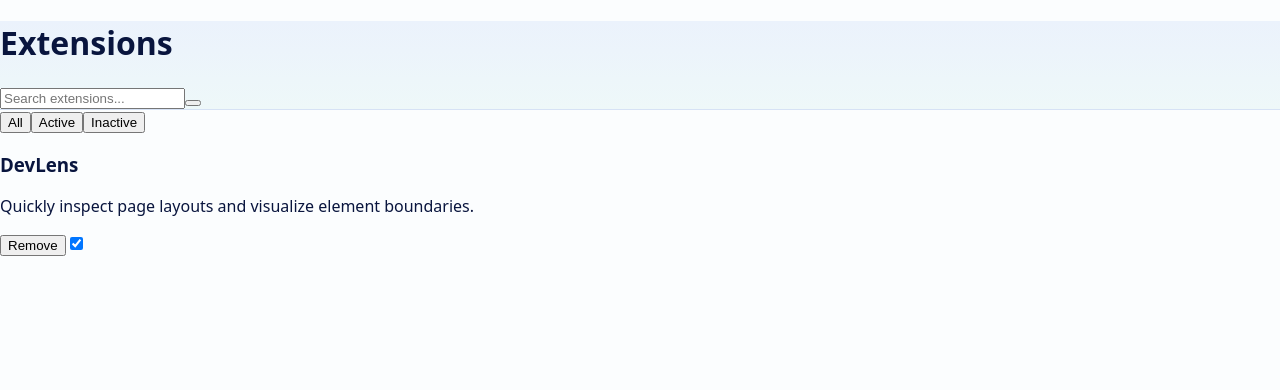
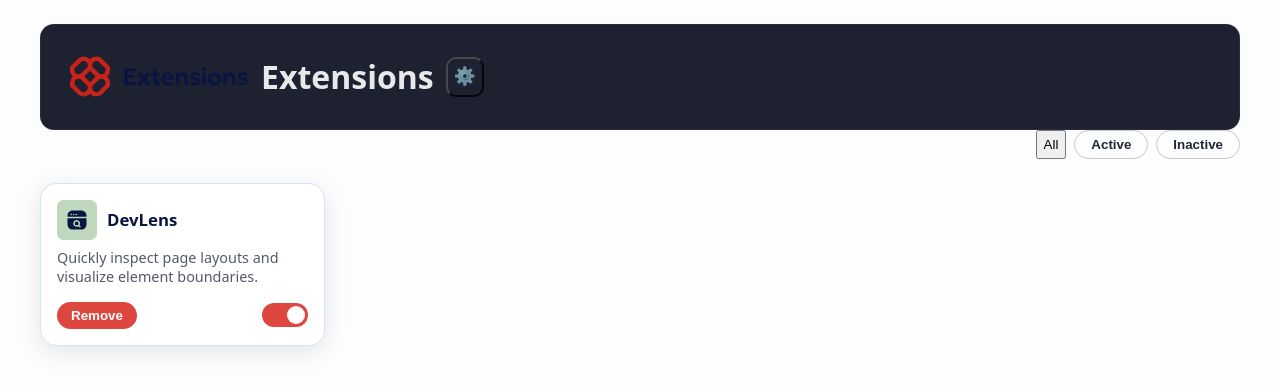
Before and after one commit to chamorrolorenzo/Browser-Extensions, a React (Vite) app: page / in a window 1280 px wide. Shown: the top 390 px of the page. Built offline with nearby package versions, Linux system fonts and the light colour scheme; the HTML template or start-up script is replaced by a standard one.

Commit message:
agregamos css

```diff
--- a/index.html
+++ b/index.html
@@ -4,7 +4,7 @@
     <meta charset="UTF-8" />
     <link rel="icon" type="image/svg+xml" href="/vite.svg" />
     <meta name="viewport" content="width=device-width, initial-scale=1.0" />
-    <title>clase 23</title>
+    <title>browser</title>
   </head>
   <body>
     <div id="root"></div>
--- a/src/App.jsx
+++ b/src/App.jsx
@@ -1,16 +1,17 @@
 import React from "react";
 import "./style/index.css";
+import logoDevLens from "./assets/logo-devlens.svg";
+import logo from "./assets/logo.svg"
 
 export default function App() {
   return (
-    <div className="appcontainer">
+    <div className="app-container">
       {/* Encabezado principal con el buscador y el ícono de configuración */}
       <header className="header">
+        <div className="logo-box"></div>
+        <img src={logo} alt="Extension-logo" />
         <h1 className="logo">Extensions</h1>
-        <input type="text"
-          placeholder="Search extensions..."
-          className="search-bar"></input>
-        <button className="settings-btn"></button>
+                <button className="settings-btn">⚙️</button>
       </header>
 
 {/* Filtros de estado: All / Active / Inactive */}
@@ -24,11 +25,12 @@
       <main className="extensions-list">
         {/* Cada “tarjeta” es una extensión individual */}
         <div className="extension-card">
-          <h3 className="extension-title">DevLens</h3>
+          <h3 className="extension-title">
+          <img src={logoDevLens} alt="DevLens logo" className="devlens" /> DevLens</h3>
           <p className="extension-desc">Quickly inspect page layouts and visualize element boundaries.</p>
           <div className="extension-actions">
             <button className="remove-btn">Remove</button>
-            <label className="swich">
+            <label className="switch">
               <input type="checkbox" defaultChecked />
               <span className="slider"></span>
             </label>
--- /dev/null
+++ b/src/main.jsx
@@ -0,0 +1,11 @@
+// src/main.jsx
+import React from "react";
+import ReactDOM from "react-dom/client";
+import App from "./App.jsx";
+import "./style/index.css";
+
+ReactDOM.createRoot(document.getElementById("root")).render(
+  <React.StrictMode>
+    <App />
+  </React.StrictMode>
+);
--- a/src/style/index.css
+++ b/src/style/index.css
@@ -1,5 +1,5 @@
-:root{
-  /* Neutral */
+/* ====== VARIABLES GLOBALES ====== */
+:root {
   --neutral-900: hsl(227, 75%, 14%);
   --neutral-800: hsl(226, 25%, 17%);
   --neutral-700: hsl(225, 23%, 24%);
@@ -7,104 +7,235 @@
   --neutral-300: hsl(0, 0%, 78%);
   --neutral-200: hsl(217, 61%, 90%);
   --neutral-100: hsl(0, 0%, 93%);
-  --neutral-0:   hsl(200, 60%, 99%);
-
-  /* Red */
+  --neutral-0: hsl(200, 60%, 99%);
   --red-400: hsl(3, 86%, 64%);
   --red-500: hsl(3, 71%, 56%);
   --red-700: hsl(3, 77%, 44%);
-
-  /* Gradients */
   --gradient-light: linear-gradient(180deg, #EBF2FC 0%, #EEF8F9 100%);
-  --gradient-dark:  linear-gradient(180deg, #040918 0%, #091540 100%);
-
-  /* Typography */
-  --font-sans: "Noto Sans", system-ui, -apple-system, Segoe UI, Roboto, Ubuntu, Cantarell, "Helvetica Neue", Arial, "Noto Sans", "Apple Color Emoji", "Segoe UI Emoji";
-  --font-size-body: 16px;
-
-  /* Layout helpers */
-  --container-mobile: 375px; /* ancho de referencia */
-  --container-desktop: 1440px; /* ancho de referencia */
+  --gradient-dark: linear-gradient(180deg, #040918 0%, #091540 100%);
   --radius-lg: 12px;
   --radius-xl: 16px;
-  --shadow-sm: 0 1px 2px rgba(0,0,0,.06);
-  --shadow-md: 0 6px 24px rgba(0,0,0,.10);
+  --shadow-md: 0 6px 24px rgba(0,0,0,0.1);
+  --font-sans: "Noto Sans", system-ui, -apple-system, Segoe UI, Roboto, Ubuntu, Cantarell, "Helvetica Neue", Arial;
 }
 
-html{ font-size: 100%; }
-body{
+/* ====== REGLAS GENERALES ====== */
+html, body {
   margin: 0;
   font-family: var(--font-sans);
-  font-size: var(--font-size-body);
   color: var(--neutral-900);
   background: var(--neutral-0);
-  -webkit-font-smoothing: antialiased;
-  -moz-osx-font-smoothing: grayscale;
+  min-height: 100vh;
 }
 
-/* Contenedor responsivo */
-.container{
-  width: 100%;
-  max-width: 1200px; /* ajustable */
-  margin-inline: auto;
-  padding-inline: 16px;
+/* ====== CONTENEDOR PRINCIPAL ====== */
+.app-container {
+  max-width: 1200px;
+  margin: 0 auto;
+  padding: 24px;
 }
 
-/* Tarjeta base */
-.card{
+/* ====== HEADER ====== */
+/* ===== HEADER ===== */
+.header {
+  display: flex;
+  align-items: center;
+  gap: 12px;
+  background: hsl(226, 25%, 15%);
+  border-radius: 14px;
+  padding: 10px 18px;
+  box-shadow: inset 0 0 0 1px rgba(255,255,255,0.05);
+}
+
+/* logo + texto juntos */
+.logo-box {
+  display: flex;
+  align-items: center;
+  gap: 8px;
+}
+
+.logo-img {
+  width: 26px;
+  height: 26px;
+}
+
+.logo {
+  color: white;
+  font-weight: 600;
+  opacity: 0.9;
+ }
+
+
+/* botón de configuración */
+.settings-btn {
+  background: transparent;
+  border-radius: 10px;
+  color: white;
+  font-size: 1.1rem;
+  cursor: pointer;
+  opacity: 0.8;
+  transition: opacity 0.2s;
+  height: 40px;
+
+}
+
+.settings-btn:hover {
+  opacity: 1;
+}
+/* ====== FILTROS ====== */
+.filters {
+  display: flex;
+  justify-content: flex-end;
+  gap: 8px;
+  margin-bottom: 24px;
+}
+
+.filter {
+  background: transparent;
+  border: 1px solid var(--neutral-300);
+  border-radius: 999px;
+  padding: 6px 16px;
+  cursor: pointer;
+  font-weight: 600;
+  transition: all 0.3s;
+  color: var(--neutral-800);
+}
+
+.filter:hover {
+  border-color: var(--neutral-600);
+}
+
+.filter.active {
+  background: var(--red-500);
+  border-color: var(--red-500);
+  color: white;
+}
+
+/* ====== LISTA DE EXTENSIONES ====== */
+.extensions-list {
+  display: grid;
+  grid-template-columns: repeat(auto-fill, minmax(260px, 1fr));
+  gap: 20px;
+}
+
+/* ====== TARJETA DE EXTENSIÓN ====== */
+.extension-card {
+
   background: white;
   border: 1px solid var(--neutral-200);
   border-radius: var(--radius-xl);
-  box-shadow: var(--shadow-sm);
   padding: 16px;
+  box-shadow: var(--shadow-md);
+  display: flex;
+  flex-direction: column;
+  justify-content: space-between;
 }
 
-/* Botones */
-.btn{
-  display: inline-flex; align-items: center; justify-content: center;
-  gap: 8px; height: 40px; padding: 0 16px;
-  border-radius: 999px; border: 1px solid transparent;
-  font-weight: 600; cursor: pointer; text-decoration: none;
+.devlens{
+  width: 40px;
+  height: 40px;
+  display: block;
+
 }
-.btn-primary{
+
+.extension-title {
+  display: flex;
+  align-items: center;
+  gap: 10px;
+  margin: 0 0 8px 0;
+  font-weight: 700;
+  font-size: 1.05rem;
+}
+
+.extension-desc {
+  margin: 0 0 16px 0;
+  color: var(--neutral-600);
+  font-size: 0.9rem;
+}
+
+/* ====== ACCIONES (Remove + Switch) ====== */
+.extension-actions {
+  display: flex;
+  justify-content: space-between;
+  align-items: center;
+}
+
+.remove-btn {
   background: var(--red-500);
   color: white;
+  border: none;
+  border-radius: 999px;
+  padding: 6px 14px;
+  font-weight: 600;
+  cursor: pointer;
+  transition: background 0.2s;
 }
-.btn-primary:hover{ background: var(--red-700); }
-.btn-outline{
-  background: transparent; color: var(--neutral-800);
-  border-color: var(--neutral-300);
+
+.remove-btn:hover {
+  background: var(--red-700);
 }
-.btn-outline:hover{ border-color: var(--neutral-600); color: var(--neutral-900); }
 
-/* Badges/estado */
-.badge{ display:inline-block; padding:4px 10px; border-radius:999px; font-size:12px; }
-.badge-success{ background: var(--neutral-200); color: var(--neutral-800); }
-.badge-danger{ background: var(--red-400); color: white; }
+/* ====== SWITCH ON/OFF ====== */
+.switch {
+  position: relative;
+  display: inline-block;
+  width: 46px;
+  height: 24px;
+}
 
-/* Header simple */
-.header{
-  background: var(--gradient-light);
-  border-bottom: 1px solid var(--neutral-200);
+.switch input {
+  opacity: 0;
+  width: 0;
+  height: 0;
 }
-.header-inner{ display:flex; align-items:center; justify-content:space-between; padding: 16px; }
 
-/* Listado */
-.list{ list-style: none; padding: 0; margin: 0; display: grid; gap: 12px; }
-.list-item{ border:1px solid var(--neutral-200); border-radius: var(--radius-lg); padding:16px; background:white; }
+.slider {
+  position: absolute;
+  top: 0; left: 0;
+  right: 0; bottom: 0;
+  background-color: var(--neutral-300);
+  border-radius: 34px;
+  cursor: pointer;
+  transition: 0.3s;
+}
 
-/* Utilidades */
-.m-0{ margin:0; } .mt-1{ margin-top:.25rem; } .mt-2{ margin-top:.5rem; }
-.flex{ display:flex; } .items-center{ align-items:center; } .justify-between{ justify-content:space-between; }
-.gap-1{ gap:.25rem; } .gap-2{ gap:.5rem; } .gap-3{ gap:.75rem; }
+.slider:before {
+  position: absolute;
+  content: "";
+  height: 18px; width: 18px;
+  left: 3px; bottom: 3px;
+  background-color: white;
+  border-radius: 50%;
+  transition: 0.3s;
+}
 
-/* Accesibilidad: enfoque visible */
-:focus-visible{ outline: 3px solid var(--red-400); outline-offset: 2px; }
+input:checked + .slider {
+  background-color: var(--red-500);
+}
 
-/* Modo oscuro opcional */
-@media (prefers-color-scheme: dark){
-  body{ color: var(--neutral-100); background: var(--neutral-800); }
-  .card, .list-item{ background: var(--neutral-700); border-color: var(--neutral-600); }
-  .btn-outline{ color: var(--neutral-100); border-color: var(--neutral-600); }
-  .header{ background: var(--gradient-dark); border-bottom-color: var(--neutral-700); }
+input:checked + .slider:before {
+  transform: translateX(22px);
 }
+
+/* ====== MODO OSCURO ====== */
+@media (prefers-color-scheme: dark) {
+  body {
+    background: var(--neutral-800);
+    color: var(--neutral-100);
+  }
+  .header {
+    background: var(--gradient-dark);
+  }
+  .search-bar, .settings-btn, .filter {
+    border-color: var(--neutral-600);
+    background: var(--neutral-700);
+    color: var(--neutral-100);
+  }
+  .extension-card {
+    background: var(--neutral-700);
+    border-color: var(--neutral-600);
+  }
+  .slider {
+    background-color: var(--neutral-600);
+  }
+}
```
